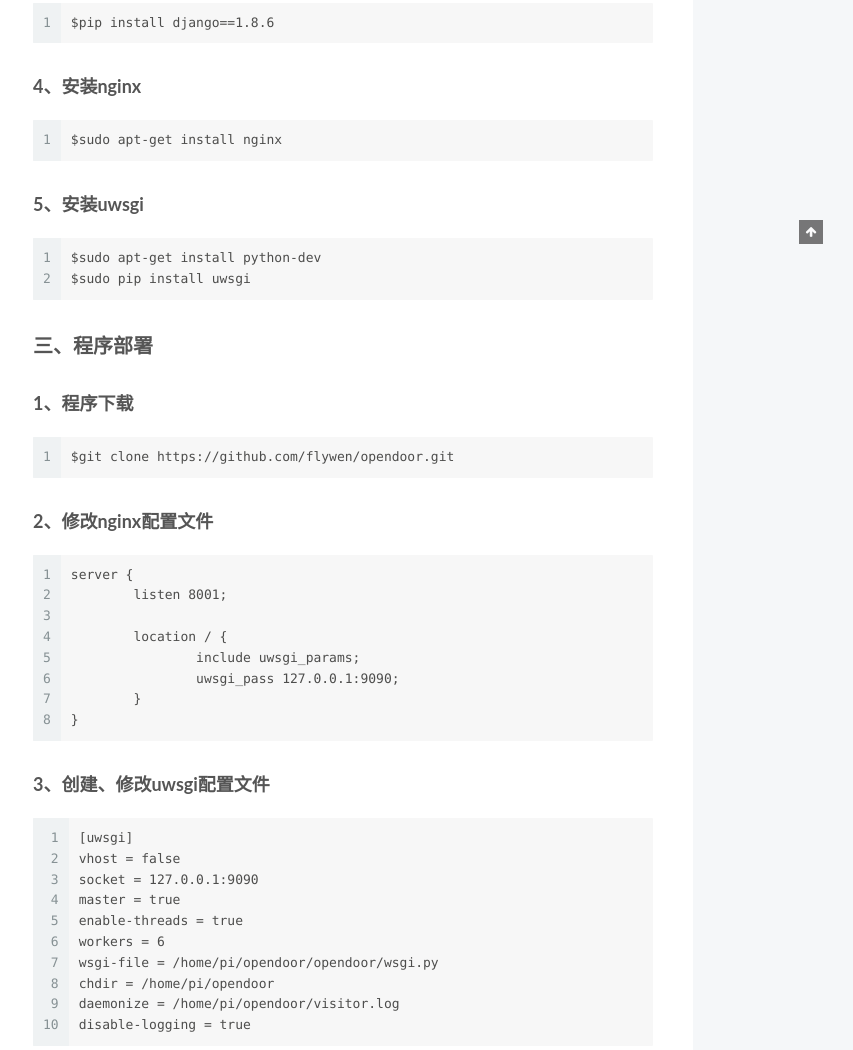
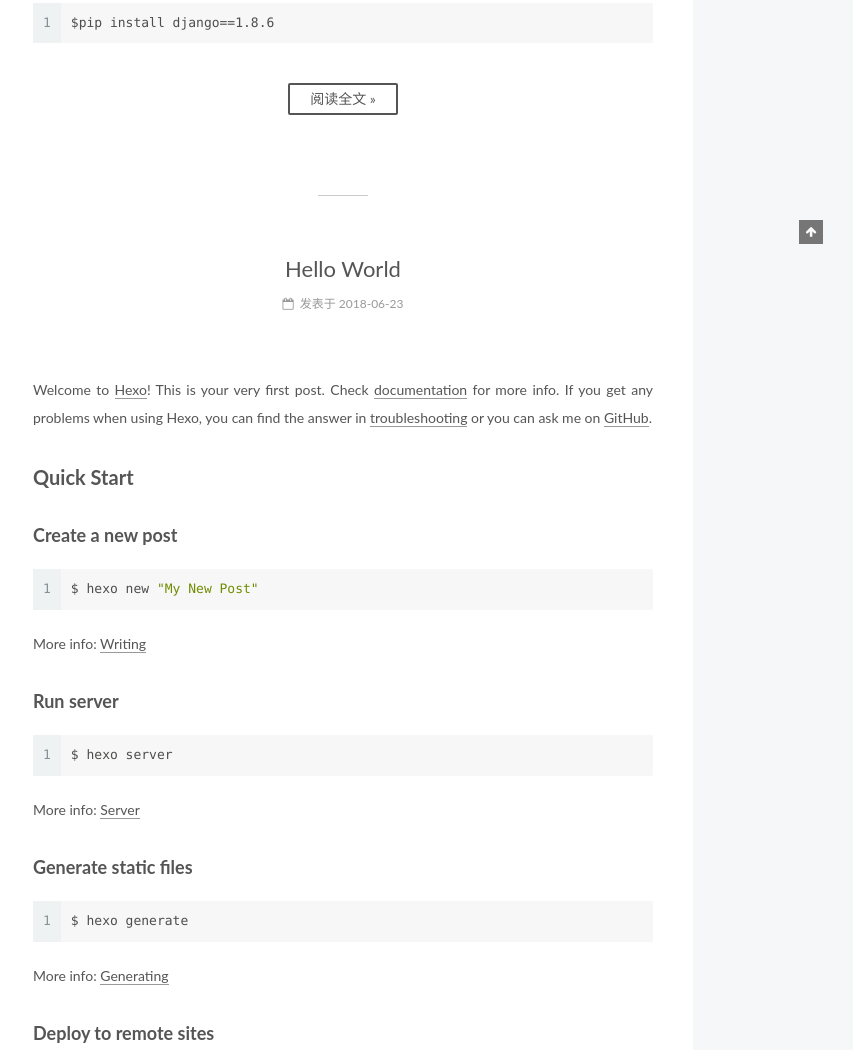
Before and after one commit to flywen/flywen.github.io, a plain HTML site: page index.html in a window 1280 px wide. Shown: the part 656-1706 px from the top of the page, without its empty margins (427-1280 px from the left). Drawn offline with Linux system fonts and the light colour scheme.

Commit message:
Site updated: 2018-10-11 15:13:23

```diff
--- a/index.html
+++ b/index.html
@@ -299,19 +299,17 @@
 
 
 
-
-            <h2 id="一、安装操作系统"><a href="#一、安装操作系统" class="headerlink" title="一、安装操作系统"></a>一、安装操作系统</h2><p>配置IP，修改时区等等</p>
+          <h2 id="一、安装操作系统"><a href="#一、安装操作系统" class="headerlink" title="一、安装操作系统"></a>一、安装操作系统</h2><p>配置IP，修改时区等等</p>
 <h2 id="二、环境安装"><a href="#二、环境安装" class="headerlink" title="二、环境安装"></a>二、环境安装</h2><h3 id="1、安装git"><a href="#1、安装git" class="headerlink" title="1、安装git"></a>1、安装git</h3><figure class="highlight plain"><table><tr><td class="gutter"><pre><span class="line">1</span><br></pre></td><td class="code"><pre><span class="line">$sudo apt-get install git</span><br></pre></td></tr></table></figure>
 <h3 id="2、安装pip"><a href="#2、安装pip" class="headerlink" title="2、安装pip"></a>2、安装pip</h3><figure class="highlight plain"><table><tr><td class="gutter"><pre><span class="line">1</span><br></pre></td><td class="code"><pre><span class="line">$sudo apt-get install python-pip</span><br></pre></td></tr></table></figure>
 <h3 id="3、安装django1-8-6"><a href="#3、安装django1-8-6" class="headerlink" title="3、安装django1.8.6"></a>3、安装django1.8.6</h3><figure class="highlight plain"><table><tr><td class="gutter"><pre><span class="line">1</span><br></pre></td><td class="code"><pre><span class="line">$pip install django==1.8.6</span><br></pre></td></tr></table></figure>
-<h3 id="4、安装nginx"><a href="#4、安装nginx" class="headerlink" title="4、安装nginx"></a>4、安装nginx</h3><figure class="highlight plain"><table><tr><td class="gutter"><pre><span class="line">1</span><br></pre></td><td class="code"><pre><span class="line">$sudo apt-get install nginx</span><br></pre></td></tr></table></figure>
-<h3 id="5、安装uwsgi"><a href="#5、安装uwsgi" class="headerlink" title="5、安装uwsgi"></a>5、安装uwsgi</h3><figure class="highlight plain"><table><tr><td class="gutter"><pre><span class="line">1</span><br><span class="line">2</span><br></pre></td><td class="code"><pre><span class="line">$sudo apt-get install python-dev</span><br><span class="line">$sudo pip install uwsgi</span><br></pre></td></tr></table></figure>
-<h2 id="三、程序部署"><a href="#三、程序部署" class="headerlink" title="三、程序部署"></a>三、程序部署</h2><h3 id="1、程序下载"><a href="#1、程序下载" class="headerlink" title="1、程序下载"></a>1、程序下载</h3><figure class="highlight plain"><table><tr><td class="gutter"><pre><span class="line">1</span><br></pre></td><td class="code"><pre><span class="line">$git clone https://github.com/flywen/opendoor.git</span><br></pre></td></tr></table></figure>
-<h3 id="2、修改nginx配置文件"><a href="#2、修改nginx配置文件" class="headerlink" title="2、修改nginx配置文件"></a>2、修改nginx配置文件</h3><figure class="highlight plain"><table><tr><td class="gutter"><pre><span class="line">1</span><br><span class="line">2</span><br><span class="line">3</span><br><span class="line">4</span><br><span class="line">5</span><br><span class="line">6</span><br><span class="line">7</span><br><span class="line">8</span><br></pre></td><td class="code"><pre><span class="line">server &#123;</span><br><span class="line">        listen 8001;</span><br><span class="line">	</span><br><span class="line"> 	location / &#123;</span><br><span class="line">                include uwsgi_params;</span><br><span class="line">                uwsgi_pass 127.0.0.1:9090;		</span><br><span class="line">	&#125;</span><br><span class="line">&#125;</span><br></pre></td></tr></table></figure>
-<h3 id="3、创建、修改uwsgi配置文件"><a href="#3、创建、修改uwsgi配置文件" class="headerlink" title="3、创建、修改uwsgi配置文件"></a>3、创建、修改uwsgi配置文件</h3><figure class="highlight plain"><table><tr><td class="gutter"><pre><span class="line">1</span><br><span class="line">2</span><br><span class="line">3</span><br><span class="line">4</span><br><span class="line">5</span><br><span class="line">6</span><br><span class="line">7</span><br><span class="line">8</span><br><span class="line">9</span><br><span class="line">10</span><br></pre></td><td class="code"><pre><span class="line">[uwsgi]</span><br><span class="line">vhost = false</span><br><span class="line">socket = 127.0.0.1:9090</span><br><span class="line">master = true</span><br><span class="line">enable-threads = true</span><br><span class="line">workers = 6</span><br><span class="line">wsgi-file = /home/pi/opendoor/opendoor/wsgi.py</span><br><span class="line">chdir = /home/pi/opendoor</span><br><span class="line">daemonize = /home/pi/opendoor/visitor.log</span><br><span class="line">disable-logging = true</span><br></pre></td></tr></table></figure>
-<h3 id="4、设置程序自启，修改-etc-rc-local，增加以下内容"><a href="#4、设置程序自启，修改-etc-rc-local，增加以下内容" class="headerlink" title="4、设置程序自启，修改/etc/rc.local，增加以下内容"></a>4、设置程序自启，修改/etc/rc.local，增加以下内容</h3><figure class="highlight plain"><table><tr><td class="gutter"><pre><span class="line">1</span><br></pre></td><td class="code"><pre><span class="line">su pi -c &quot;wsgi /home/pi/opendoor/uwsgi.ini&quot;</span><br></pre></td></tr></table></figure>
-
-
+          <!--noindex-->
+          <div class="post-button text-center">
+            <a class="btn" href="/2018/06/23/opendoor/#more" rel="contents">
+              阅读全文 &raquo;
+            </a>
+          </div>
+          <!--/noindex-->
 
 
     </div>
```
Also changed, not shown: 2018/06/23/opendoor/index.html (+5 -4 lines).
